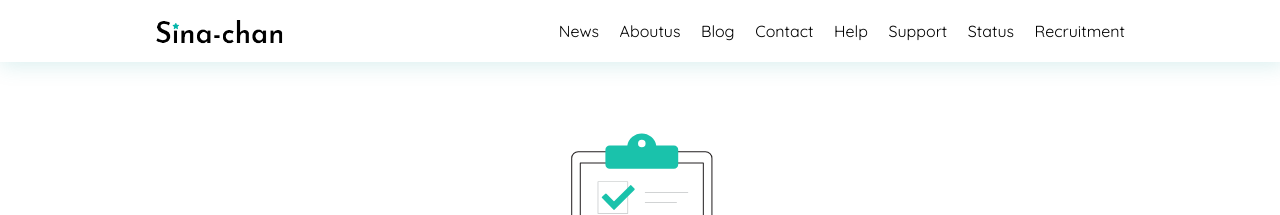
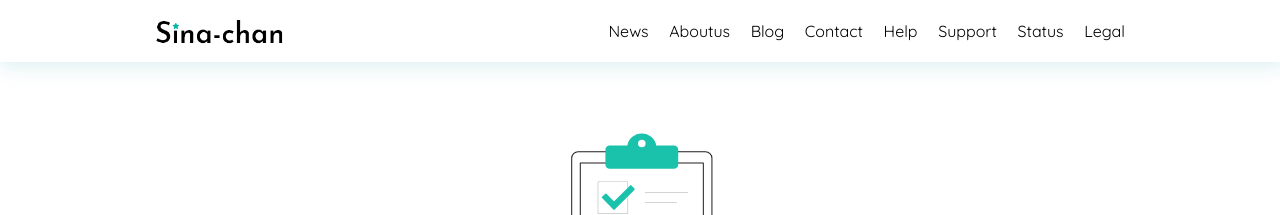
Before and after one commit to SinaKitagami/sinakitagami.github.io, a Jekyll site: the page built from success.html, in a window 1280 px wide. Shown: the top 215 px of the page. Built offline with Jekyll 4.4.1, drawn with Linux system fonts in a browser that asks for light colours; nearby versions of some CDN libraries; a script that is not in the unit is left out.

Commit message:
header.html を更新

```diff
--- a/_includes/header.html
+++ b/_includes/header.html
@@ -15,7 +15,8 @@
                 <a href="https://help.sina-chan.com" id="Help">Help</a>
                 <a href="https://support.sina-chan.com" id="Support">Support</a>
                 <a href="https://status.sina-chan.com" id="Status">Status</a>
-                <a href="{{ site.url }}/recruitment" id="Recruitment">Recruitment</a>
+                <a href="{{ site.url }}/legal" id="Legal">Legal</a>
+                <!-- <a href="{{ site.url }}/recruitment" id="Recruitment">Recruitment</a> -->
             </div>
             <div class="clear"></div>
         </div>
```
